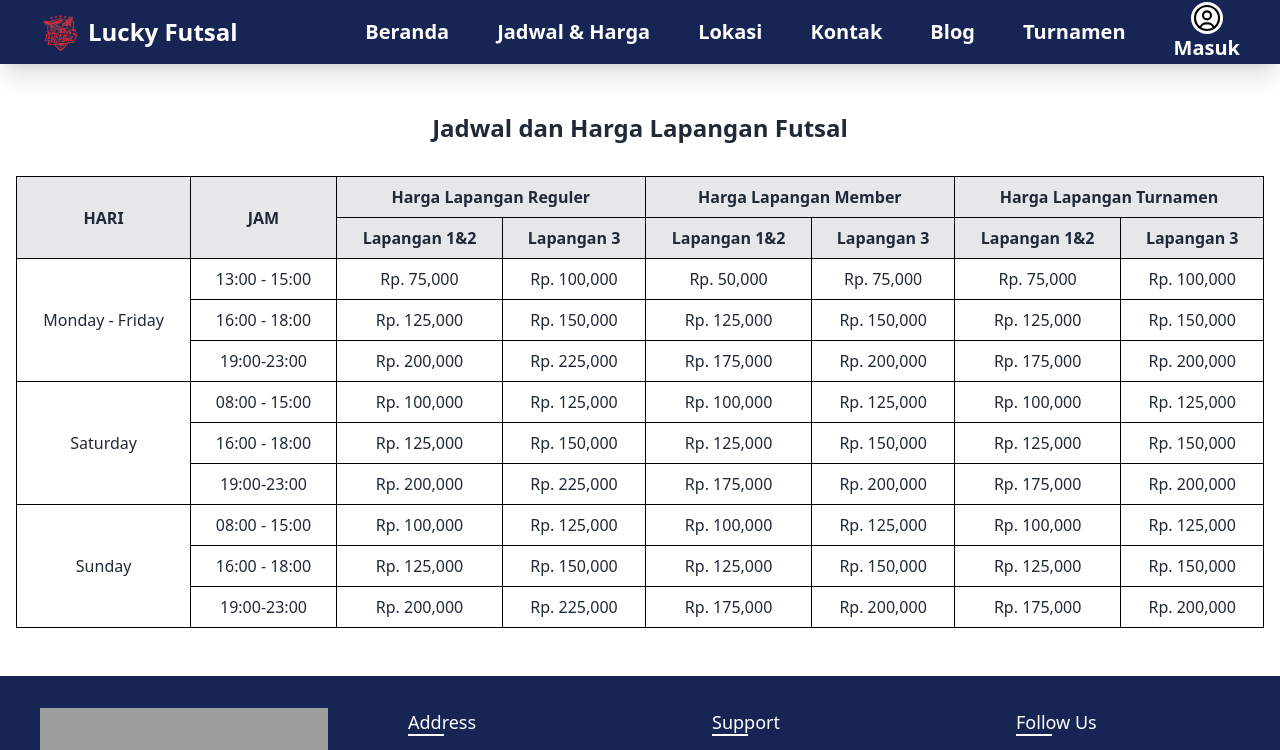
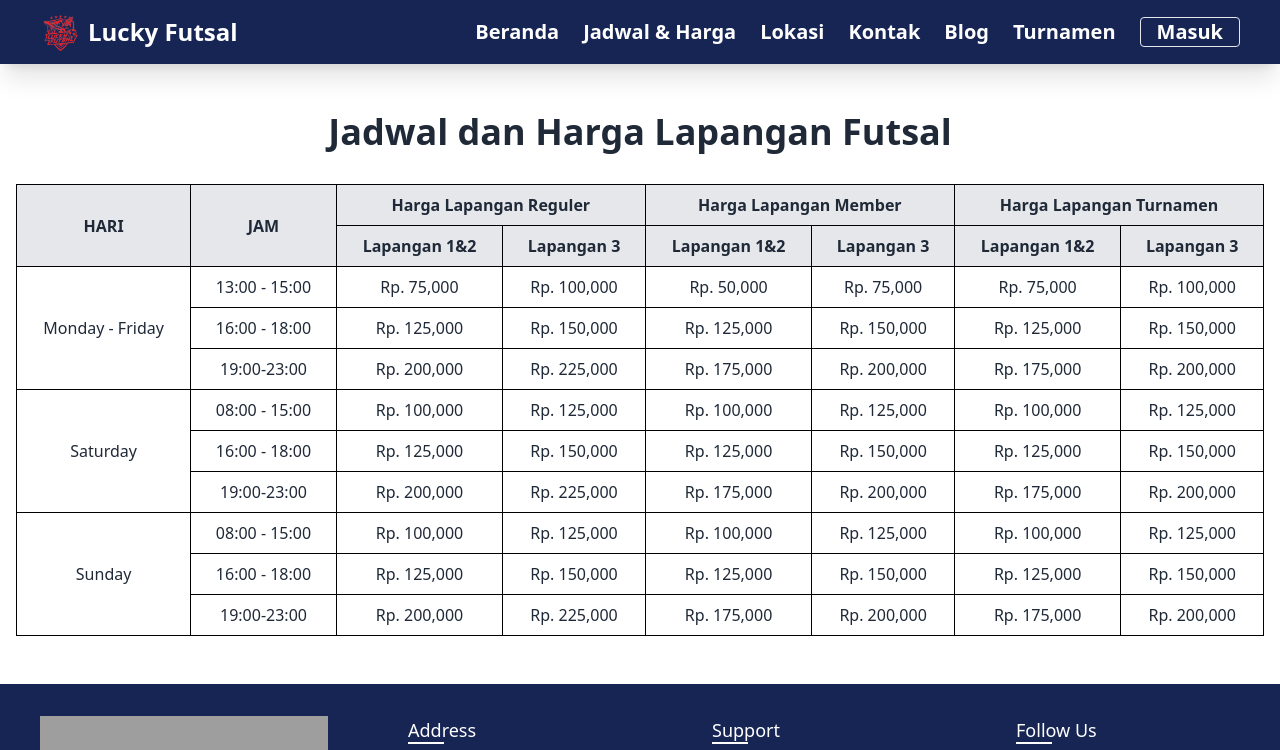
Before and after one commit to syarifsakur/Sahakara, a React (Vite) app in the folder fe/: page /Jadwal in a window 1280 px wide. Shown: the top 750 px of the page. Built offline with nearby package versions, Linux system fonts and the light colour scheme; grey boxes are pictures that could not be loaded.

Commit message:
revisi navbar

```diff
--- a/fe/src/components/Navbar/index.jsx
+++ b/fe/src/components/Navbar/index.jsx
@@ -118,9 +118,7 @@ const Navbar = () => {
           <div className="flex items-center gap-x-2">
             <a
               href="/"
-              className={`flex items-center ${
-                location.pathname === "/"
-              }`}
+              className={`flex items-center ${location.pathname === "/"}`}
             >
               <img
                 src={logo}
@@ -136,7 +134,7 @@ const Navbar = () => {
             <button className="sm:hidden w-6 h-6" onClick={toggleMobile}>
               {isMobile ? handlerOpen : handlerClose}
             </button>
-            <ul className="hidden sm:flex justify-center items-center h-14 gap-x-4 lg:gap-x-12 text-xs lg:text-xl md:text-base sm:text-sm">
+            <ul className="hidden sm:flex justify-center items-center h-14 gap-x-4 lg:gap-x-6 text-xs lg:text-xl md:text-base sm:text-sm">
               <li>
                 <a
                   href="/"
@@ -191,14 +189,8 @@ const Navbar = () => {
                   Turnamen
                 </a>
               </li>
-              <li className="flex flex-col items-center">
-                <div className="bg-white rounded-full flex items-center justify-center p-0">
-                  <img
-                    src={profil}
-                    alt="Login Icon"
-                    className="w-8 h-8 rounded-full"
-                  />
-                </div>
+              <li>
+                <div className="border px-4 items-center justify-center rounded ">
                   <a
                     href="#"
                     onClick={handleLoginClick}
@@ -208,6 +200,7 @@ const Navbar = () => {
                   >
                     Masuk
                   </a>
+                </div>
               </li>
             </ul>
           </div>
--- a/fe/src/pages/Jadwal/index.jsx
+++ b/fe/src/pages/Jadwal/index.jsx
@@ -112,37 +112,49 @@ const Jadwal = () => {
     <>
       <Navbar />
       <div className="overflow-x-auto mx-auto my-8 p-4">
-      <h2 className="text-2xl text-center font-bold mb-8">
+        <h2 className="text-lg sm:text-2xl lg:text-4xl text-center font-bold mb-8">
           Jadwal dan Harga Lapangan Futsal
         </h2>
         <table className="min-w-full bg-white border-collapse border border-black">
           <thead>
             <tr className="bg-gray-200 border border-black text-center">
-            <th className="py-2 px-4 border border-black" rowSpan={2}>
+              <th className="py-2 px-2 sm:px-4 border border-black" rowSpan={2}>
                 HARI
               </th>{" "}
               {/* Add rowSpan attribute */}
-            <th className="py-2 px-4 border border-black" rowSpan={2}>
+              <th className="py-2 px-2 sm:px-4 border border-black" rowSpan={2}>
                 JAM
               </th>{" "}
               {/* Add rowSpan attribute */}
-            <th className="py-2 px-4 border border-black" colSpan="2">
+              <th className="py-2 px-2 sm:px-4 border border-black" colSpan="2">
                 Harga Lapangan Reguler
               </th>
-            <th className="py-2 px-4 border border-black" colSpan="2">
+              <th className="py-2 px-2 sm:px-4 border border-black" colSpan="2">
                 Harga Lapangan Member
               </th>
-            <th className="py-2 px-4 border border-black" colSpan="2">
+              <th className="py-2 px-2 sm:px-4 border border-black" colSpan="2">
                 Harga Lapangan Turnamen
               </th>
             </tr>
             <tr className="bg-gray-200 border border-black text-center">
-            <th className="py-2 px-4 border border-black">Lapangan 1&2</th>
-            <th className="py-2 px-4 border border-black">Lapangan 3</th>
-            <th className="py-2 px-4 border border-black">Lapangan 1&2</th>
-            <th className="py-2 px-4 border border-black">Lapangan 3</th>
-            <th className="py-2 px-4 border border-black">Lapangan 1&2</th>
-            <th className="py-2 px-4 border border-black">Lapangan 3</th>
+              <th className="py-2 px-2 sm:px-4 border border-black">
+                Lapangan 1&2
+              </th>
+              <th className="py-2 px-2 sm:px-4 border border-black">
+                Lapangan 3
+              </th>
+              <th className="py-2 px-2 sm:px-4 border border-black">
+                Lapangan 1&2
+              </th>
+              <th className="py-2 px-2 sm:px-4 border border-black">
+                Lapangan 3
+              </th>
+              <th className="py-2 px-2 sm:px-4 border border-black">
+                Lapangan 1&2
+              </th>
+              <th className="py-2 px-2 sm:px-4 border border-black">
+                Lapangan 3
+              </th>
             </tr>
           </thead>
 
@@ -156,16 +168,18 @@ const Jadwal = () => {
                   {timeIndex === 0 && (
                     <td
                       rowSpan={schedule.times.length}
-                    className="py-2 px-4 border border-black"
+                      className="py-2 px-2 sm:px-4 border border-black"
                     >
                       {schedule.day}
                     </td>
                   )}
-                <td className="py-2 px-4 border border-black">{time}</td>
+                  <td className="py-2 px-2 sm:px-4 border border-black">
+                    {time}
+                  </td>
                   {schedule.prices[timeIndex].map((price, priceIndex) => (
                     <td
                       key={`${index}-${timeIndex}-${priceIndex}`}
-                    className="py-2 px-4 border border-black"
+                      className="py-2 px-2 sm:px-4 border border-black"
                     >
                       {price}
                     </td>
@@ -176,7 +190,7 @@ const Jadwal = () => {
           </tbody>
         </table>
       </div>
-    <Footer/>
+      <Footer />
     </>
   );
 };
```
Lines whose indentation alone changed are shown as unchanged.
